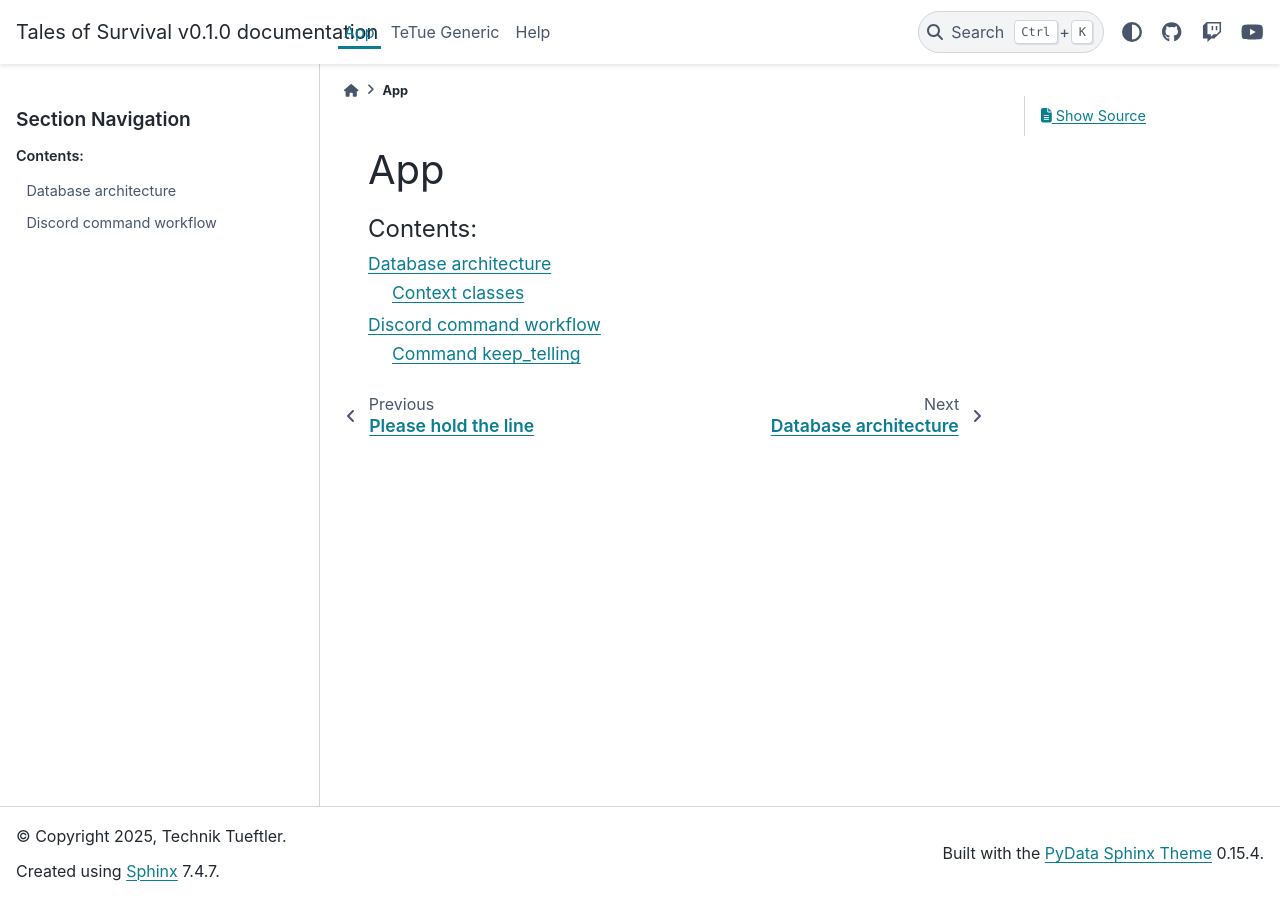
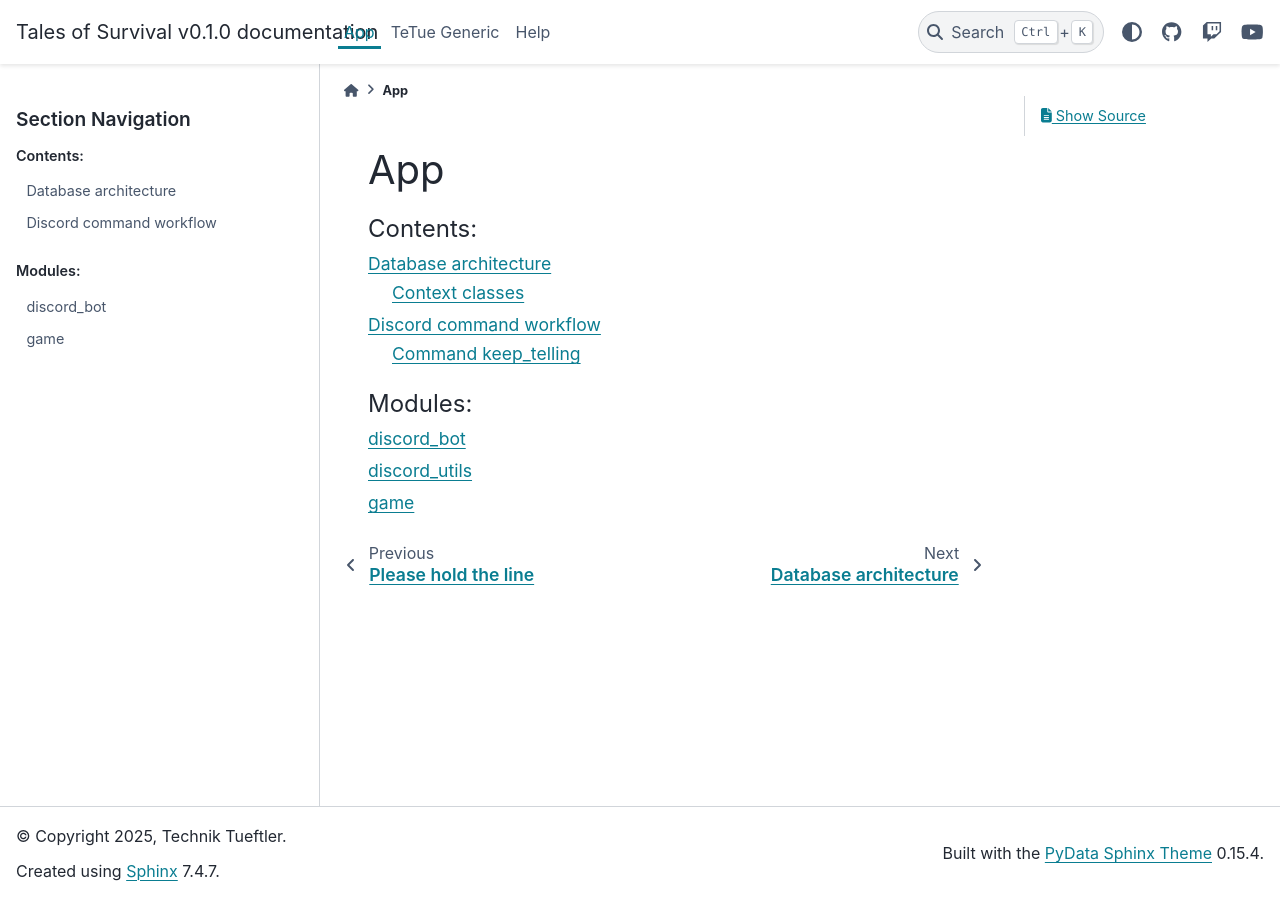
Before and after one commit to Technik-Tueftler/tales_of_survival, a Sphinx documentation site: the page built from docs/src/index.rst, in a window 1280 px wide. Built offline with Sphinx 7.4.7 and the PyData theme 0.15.4, drawn with Linux system fonts in a browser that asks for light colours.

Commit message:
start documentation for modules and structure this

```diff
--- a/docs/help/create_docu.rst
+++ b/docs/help/create_docu.rst
@@ -39,7 +39,7 @@ Customizing the documentation
     .. code-block:: bash
 
         make clean && make html
-        uv run -- sphinx-build -b html docs/source docs/build/html
+        uv run -- sphinx-build -b html docs docs/_build/html
 
     This command can be useful because dependencies or formatting from previous builds interfere with or destroy the view of new elements. So if the documentation looks strange for some unknown reason, this can be tried to solve it.
 
--- /dev/null
+++ b/docs/src/discord_bot.rst
@@ -0,0 +1,11 @@
+discord_bot
+==========================
+
+.. automodule:: src.discord_bot
+    :members:
+
+discord_utils
+==========================
+
+.. automodule:: src.discord_utils
+    :members:
--- /dev/null
+++ b/docs/src/game_handling.rst
@@ -0,0 +1,5 @@
+game
+==========================
+
+.. automodule:: src.game
+    :members:
--- a/docs/src/index.rst
+++ b/docs/src/index.rst
@@ -7,3 +7,10 @@ App
 
    database_architecture
    command_workflow
+
+.. toctree::
+   :maxdepth: 2
+   :caption: Modules:
+
+   discord_bot
+   game_handling
```
Also changed, not shown: 2 other files.
